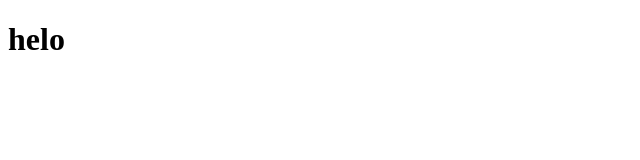
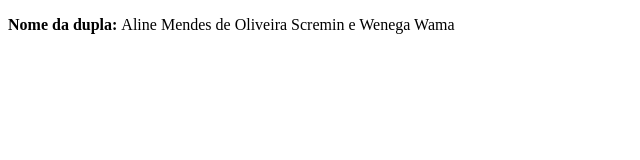
Before and after one commit to wenegawama/producao-site-dupla, a plain HTML site: page index.html in a window 1280 px wide. Shown: the whole page, without its empty margins (0-640 px from the left). Drawn offline with Linux system fonts and the light colour scheme.

Commit message:
Item 2 feito

```diff
--- a/index.html
+++ b/index.html
@@ -6,6 +6,6 @@
     <title>Produção de site em dupla</title>
 </head>
 <body>
-    <h1>helo</h1>
+    <p><b>Nome da dupla: </b> Aline Mendes de Oliveira Scremin e Wenega Wama</p>
 </body>
 </html>
```
